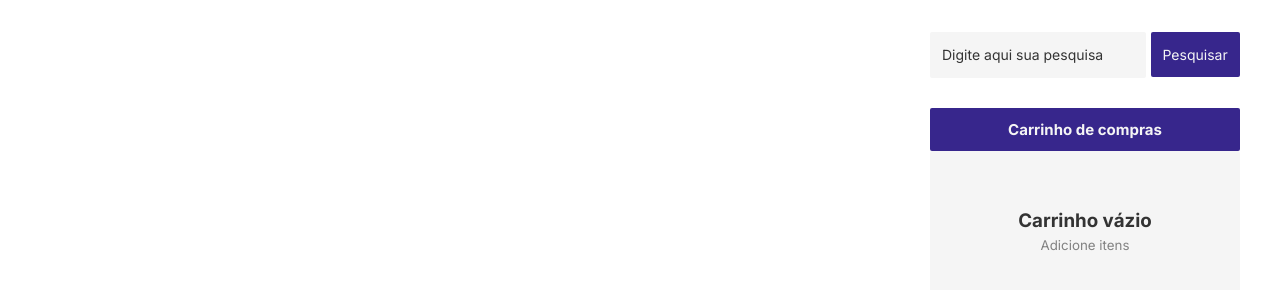
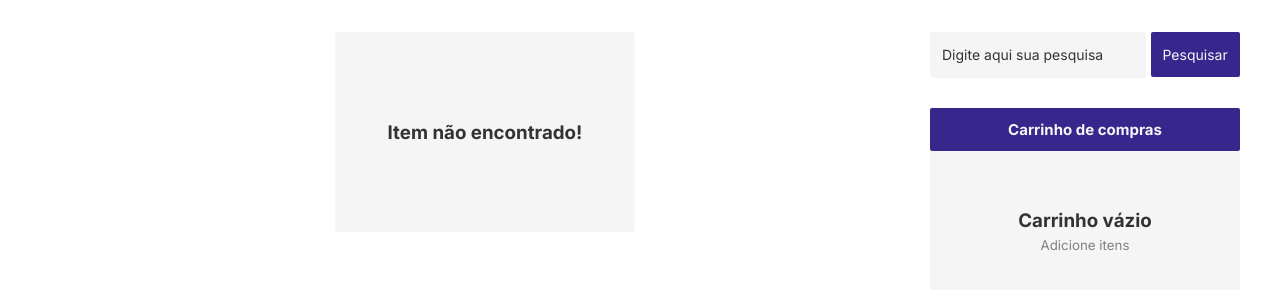
Before and after one commit to diegoguilhermeDS/ecommerce-ju-store, a plain HTML site: page index.html in a window 1280 px wide. Both pictures are taken after a click on the link "Todos". Shown: the part 72-362 px from the top of the page. Drawn offline with Linux system fonts and the light colour scheme.

Commit message:
Projeto final M1

```diff
--- a/css/style.css
+++ b/css/style.css
@@ -162,6 +162,23 @@ body {
     color: #37268c;
     border-bottom: 2px solid #37268c;
     border-radius: 2px;
+}
+
+/* Estilizando se a lista estiver vazia */
+.secao_produto .lista_produtos_vazia {
+    display: flex;
+    justify-content: center;
+
+}
+.secao_produto .lista_produtos_vazia li {
+    width: 300px;
+    height: 200px;
+    background-color: whitesmoke;
+    display: flex;
+    align-items: center;
+    justify-content: center;
+    color: #333333;
+    border-radius: 4px;
 }
 
 /* Estilizando o aside */
--- a/index.html
+++ b/index.html
@@ -28,7 +28,7 @@
     </header>
     <main class="container container_principal">
         <section class="secao_produto">
-            <ul class="lista_produtos">
+            <ul class="lista_produtos" id="lista_produtos">
 
             </ul>
         </section>
--- a/js/index.js
+++ b/js/index.js
@@ -6,7 +6,7 @@ let divCar = document.querySelector('.div-carrinho')
 
 // função para criar os produtos da vitrine
 function criandoProduto(list) {
-    let referenciaLista = document.querySelector('.lista_produtos')
+    let referenciaLista = document.querySelector('#lista_produtos')
     referenciaLista.innerHTML = ''
 
     for (let i = 0; i < list.length; i++) {
@@ -32,10 +32,27 @@ function criandoProduto(list) {
         </div>
         `
         referenciaLista.appendChild(tagLi)
+
+        referenciaLista.classList.remove('lista_produtos_vazia')
+        referenciaLista.classList.add('lista_produtos')
+    }
+
+    if (list.length === 0) {
+        let tagH3Vazio = document.createElement('li')
+
+        tagH3Vazio.innerHTML = `
+            <h3>Item não encontrado!</h3>
+        `
+
+        referenciaLista.appendChild(tagH3Vazio)
+
+        referenciaLista.classList.remove('lista_produtos')
+        referenciaLista.classList.add('lista_produtos_vazia')
     }
 }
 
 criandoProduto(data)
+
 
 
 // função para adicionar ao carrinho
@@ -196,7 +213,6 @@ function renderizaCategoria(event) {
 
     if (typeof(event.path) === 'undefined') {
         caminho = event
-        console.log('pegou')
     } else {
         caminho = event.path[0]
     }
@@ -247,30 +263,40 @@ function procurarProduto(event) {
 
     let produtoFiltrado = []
 
+    let tagUlNav = document.getElementsByTagName('ul')[0]
+    console.log(tagUlNav.children)
+
     for (let i = 0; i < data.length; i++) {
         let produtoAtualCar = data[i].nameItem.toUpperCase().split(' ')
 
         for (let p = 0; p < produtoAtualCar.length; p++) {
             if (produto === produtoAtualCar[p]) {
-                produtoFiltrado.push(data[i])
+                for (let l = 0; l < tagUlNav.children.length; l++) {
+                    let navAtual = tagUlNav.children[l].children[0].className
+
+                    if (navAtual === 'selecionado') {
+                        let idNav = tagUlNav.children[l].children[0].id
+
+                        if (idNav === 'Todos') {
+                            produtoFiltrado.push(data[i])
+                        } else if (idNav == data[i].tag) {
+                            produtoFiltrado.push(data[i])
+                        }
+                    }
+                }
+
             }
         }
     }
 
-    if (produtoFiltrado.length > 0) {
-        criandoProduto(produtoFiltrado)
-    }
+    criandoProduto(produtoFiltrado)
 
     if (produto === '') {
-        let tagUlNav = document.getElementsByTagName('ul')[0]
-
         for (let l = 0; l < tagUlNav.children.length; l++) {
             let navAtual = tagUlNav.children[l].children[0].className
 
             if (navAtual === 'selecionado') {
                 renderizaCategoria(tagUlNav.children[l].children[0])
-
-
             }
         }
     }
```
